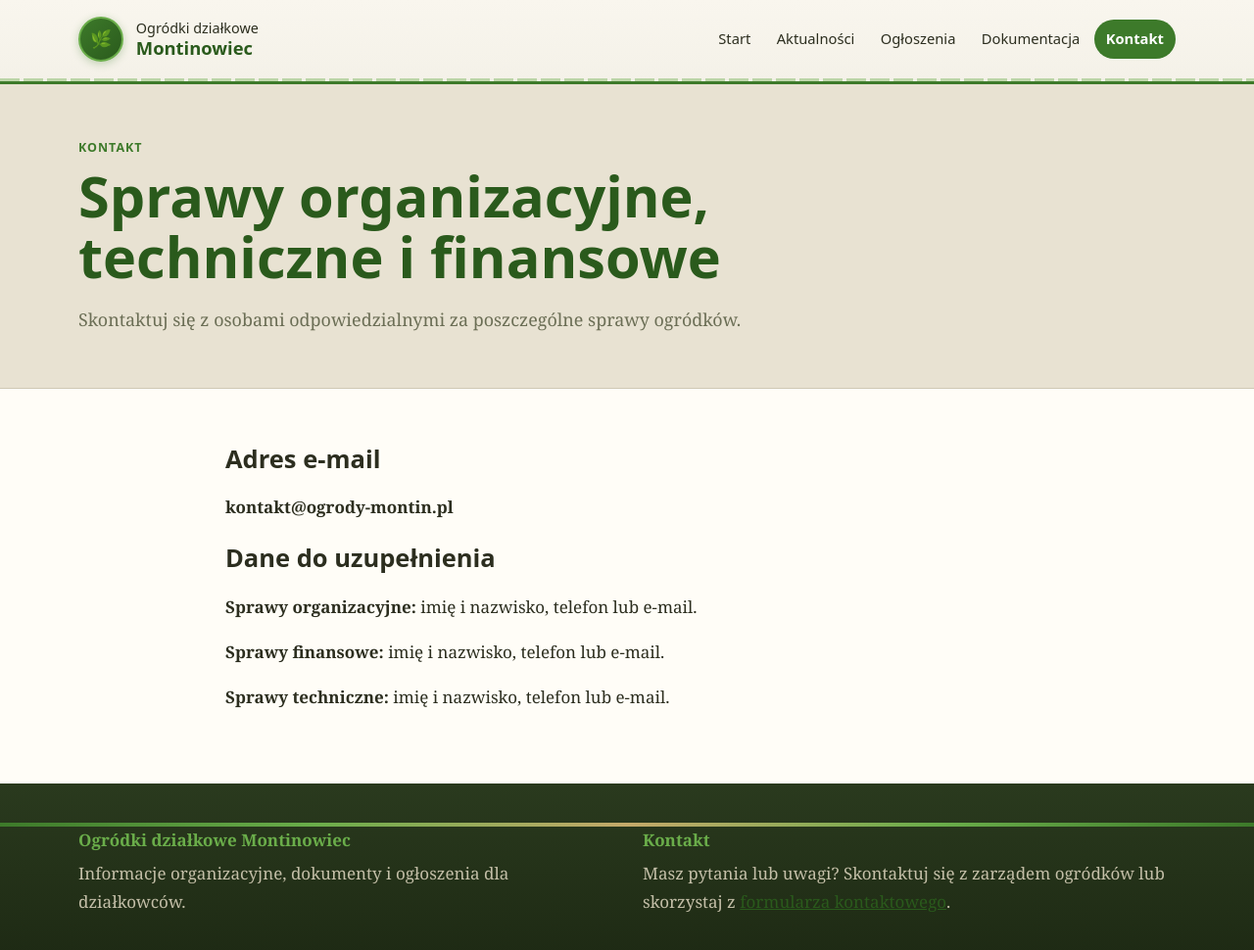
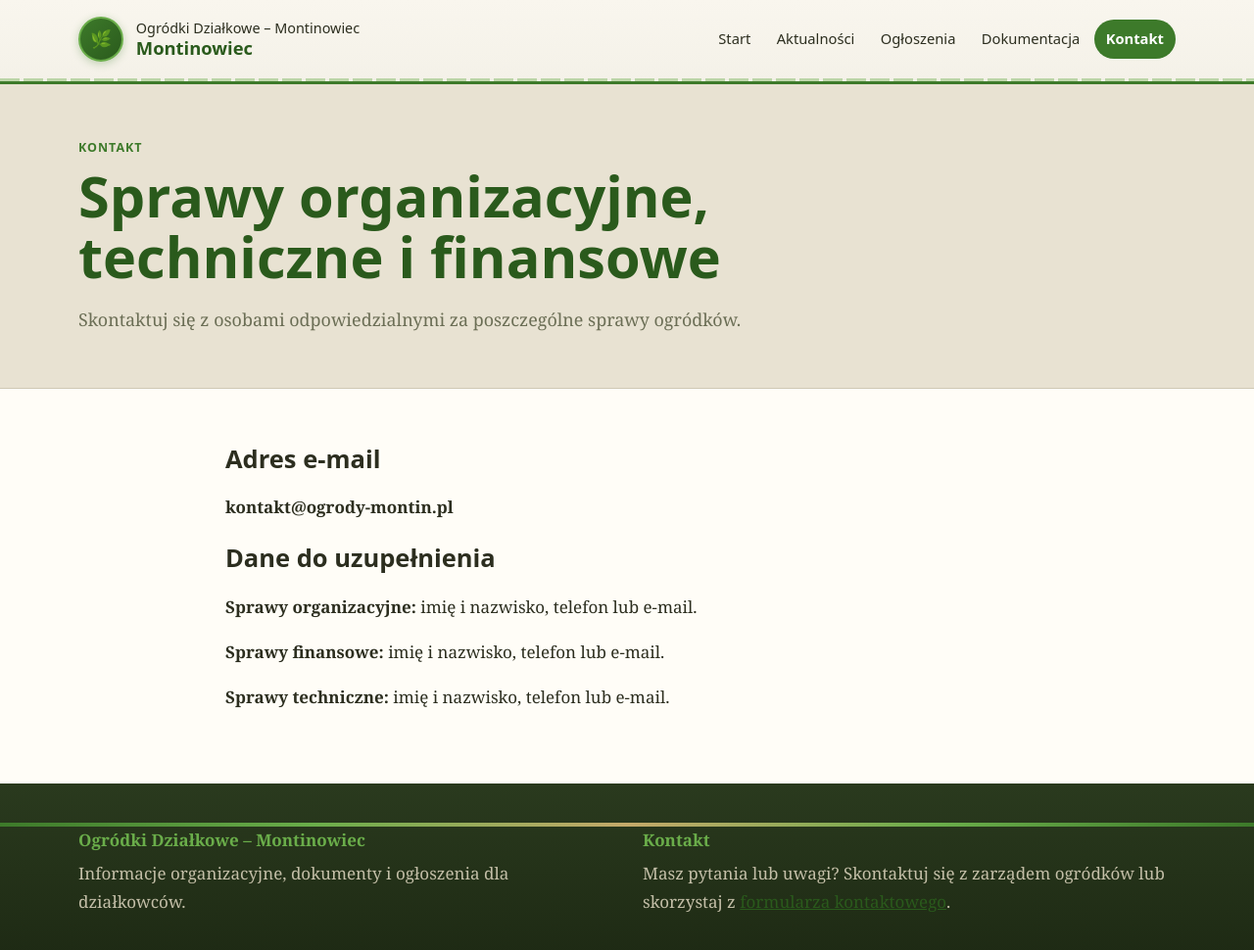
Before and after one commit to brxie/montin-page, a Jekyll site: the page built from kontakt.md, in a window 1280 px wide and 976 px high. Shown: the top 970 px of the window at 98% size. Built offline with Jekyll 4.4.1, drawn with Linux system fonts in a browser that asks for light colours.

Commit message:
Use consistent name: Ogródki Działkowe – Montinowiec

```diff
--- a/_config.yml
+++ b/_config.yml
@@ -1,4 +1,4 @@
-title: "Ogródki działkowe Montinowiec"
+title: "Ogródki Działkowe – Montinowiec"
 description: "Informacje organizacyjne, dokumenty i ogłoszenia dla działkowców."
 lang: "pl-PL"
 baseurl: ""
--- a/_includes/header.html
+++ b/_includes/header.html
@@ -3,7 +3,7 @@
     <a class="brand" href="{{ '/' | relative_url }}" aria-label="{{ site.title | escape }}">
       <span class="brand-mark" aria-hidden="true">🌿</span>
       <span class="brand-text">
-        <span>Ogródki działkowe</span>
+        <span>Ogródki Działkowe – Montinowiec</span>
         <strong>Montinowiec</strong>
       </span>
     </a>
```
Also changed, not shown: index.md (+2 -2 lines).
